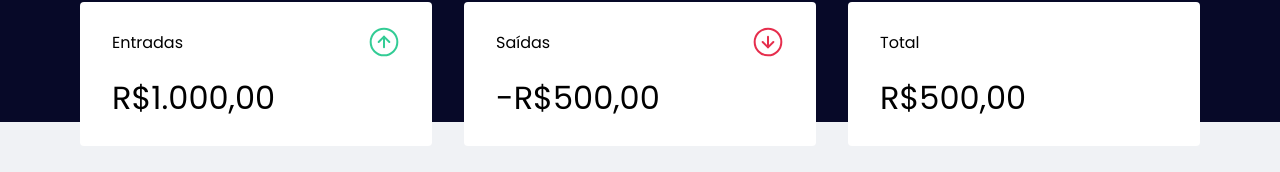
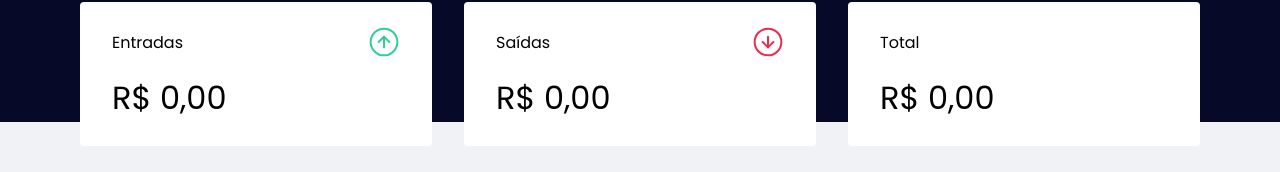
Before and after one commit to leorodriguesdev/dtmoney, a React (Create React App) app: page / in a window 1280 px wide. Shown: the part 150-322 px from the top of the page. Built offline with nearby package versions, Linux system fonts and the light colour scheme; no server answers; what miragejs would draw is missing.

Commit message:
final chapter 2

```diff
--- a/src/App.tsx
+++ b/src/App.tsx
@@ -1,4 +1,4 @@
-import { TransactionsContext, TransactionsProvider } from "./TransactionsContext";
+import { useTransaction, TransactionsProvider } from "./../src/hooks/useTransactions";
 import { Dashboard } from "./components/Dashboard";
 import { useState } from 'react'
 import { Header } from "./components/Header";
--- a/src/components/NewTransactionModal/index.tsx
+++ b/src/components/NewTransactionModal/index.tsx
@@ -5,7 +5,7 @@ import outcomeImg from "../../assets/outcome.svg"
 import incomeImg from "../../assets/income.svg"
 import { FormEvent, useState, useContext } from 'react';
 import { api } from '../../services/api';
-import { TransactionsContext } from '../../TransactionsContext';
+import { useTransaction } from '../../hooks/useTransactions';
 
 
 
@@ -16,7 +16,7 @@ interface NewTransactionModalProps {
 }
 
 export function NewTransactionModal({ isOpen, onRequestClose }: NewTransactionModalProps) {
-    const { createTransaction } = useContext(TransactionsContext);
+    const { createTransaction } = useTransaction();
 
 
     const [title, setTitle] = useState('')
--- a/src/components/Summary/index.tsx
+++ b/src/components/Summary/index.tsx
@@ -2,12 +2,26 @@ import { Container } from "./styles";
 import outcomeImg from '../../assets/outcome.svg'
 import incomeImg from '../../assets/income.svg'
 import totalImg from '../../assets/total.svg'
-import { TransactionsContext } from "../../TransactionsContext";
-import { useContext } from "react";
+import { useTransaction } from "../../hooks/useTransactions";
 
 export function Summary() {
-    const { transactions } = useContext(TransactionsContext);
+    const { transactions } = useTransaction();
 
+    const sumary = transactions.reduce((acc, transaction) => {
+        if (transaction.type === 'deposit') {
+            acc.deposits += transaction.amount;
+            acc.total += transaction.amount;
+        } else {
+            acc.withdraws += transaction.amount;
+            acc.total -= transaction.amount;
+        }
+
+        return acc;
+    }, {
+        deposits: 0,
+        withdraws: 0,
+        total: 0,
+    });
 
     return (
         <Container>
@@ -16,21 +30,36 @@ export function Summary() {
                     <p>Entradas</p>
                     <img src={incomeImg} alt="Entradas" />
                 </header>
-                <strong>R$1.000,00</strong>
+                <strong>
+                {new Intl.NumberFormat('pt-BR', {
+                        style: 'currency',
+                        currency: 'BRL'
+                    }).format(sumary.deposits)}
+                    </strong>
             </div>
             <div>
                 <header>
                     <p>Saídas</p>
                     <img src={outcomeImg} alt="Saídas" />
                 </header>
-                <strong>-R$500,00</strong>
+                <strong>
+                {new Intl.NumberFormat('pt-BR', {
+                        style: 'currency',
+                        currency: 'BRL'
+                    }).format(sumary.withdraws)}
+                </strong>
             </div>
             <div>
                 <header>
                     <p>Total</p>
                     <img src={totalImg} alt="Total" />
                 </header>
-                <strong>R$500,00</strong>
+                <strong>
+                    {new Intl.NumberFormat('pt-BR', {
+                        style: 'currency',
+                        currency: 'BRL'
+                    }).format(sumary.total)}
+                </strong>
             </div>
         </Container>
     )
--- a/src/components/TransactionsTable/index.tsx
+++ b/src/components/TransactionsTable/index.tsx
@@ -1,10 +1,9 @@
-import { useContext } from "react";
-import { TransactionsContext } from "../../TransactionsContext";
+import { useTransaction } from "../../hooks/useTransactions";
 import { Container } from "./styles";
 
 
 export function TransactionsTable() {
-  const { transactions } = useContext(TransactionsContext);
+  const { transactions } = useTransaction();
 
   return (
 
--- a/src/TransactionsContext.tsx
+++ b/src/hooks/useTransactions.tsx
@@ -1,6 +1,6 @@
 import { type } from "os";
-import { createContext, ReactNode, useEffect, useState } from "react";
-import { api } from "./services/api";
+import { createContext, ReactNode, useContext, useEffect, useState } from "react";
+import { api } from "../services/api";
 
 
 interface Transaction {
@@ -32,7 +32,7 @@ interface TransactionContextData {
     createTransaction: (Transaction: TransactionInput) => Promise<void>;
 }
 
-export const TransactionsContext = createContext<TransactionContextData>(
+const TransactionsContext = createContext<TransactionContextData>(
     {} as TransactionContextData
 );
 
@@ -65,3 +65,10 @@ return (
     </TransactionsContext.Provider>
 )
 }
+
+
+export function useTransaction() {
+    const context = useContext(TransactionsContext)
+
+    return context;
+}
```
